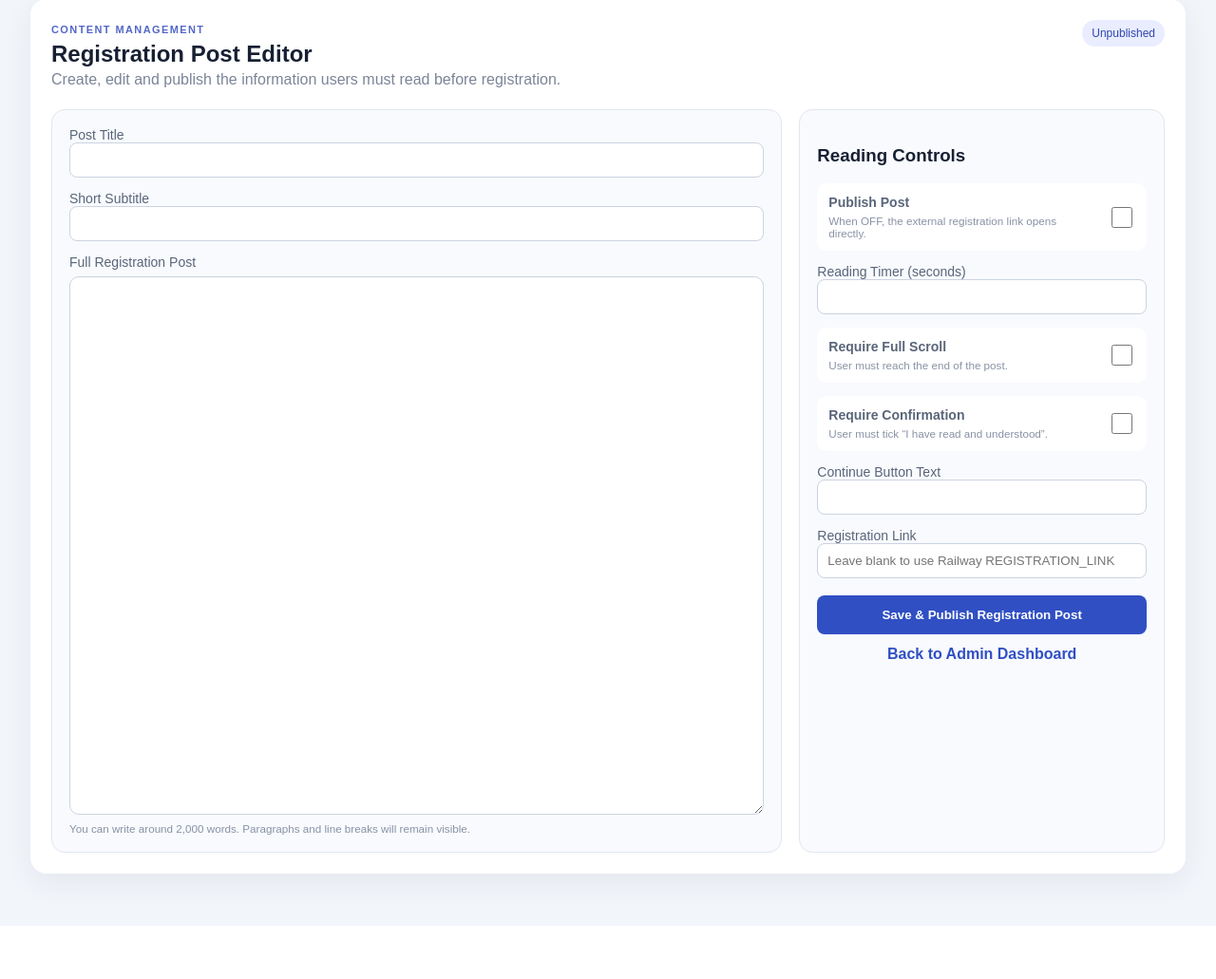
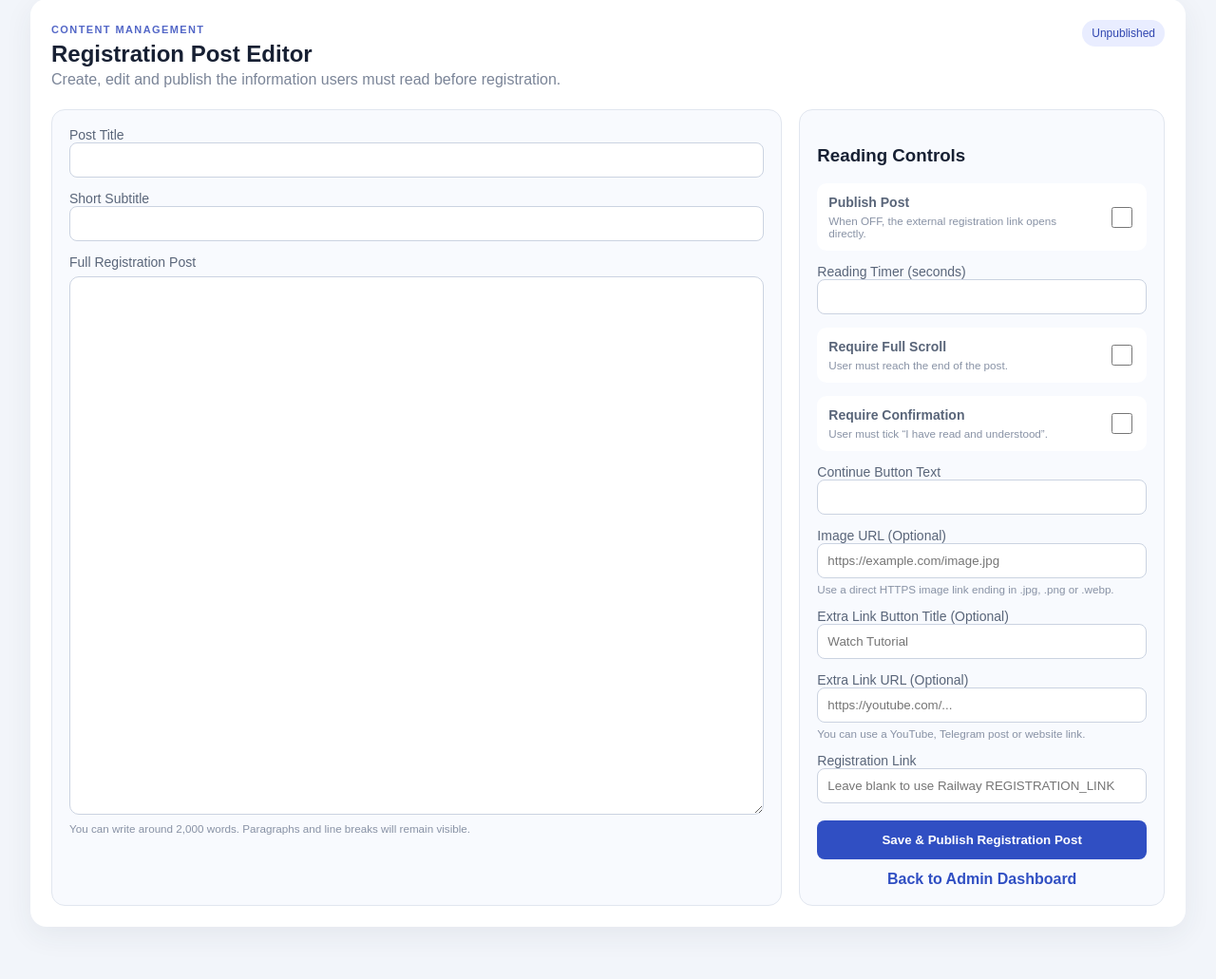
Before and after one commit to rushpay0-eng/reward-team-bot, a Flask app: template templates/registration_post_admin.html in a window 1280 px wide. Shown: the part 87-1118 px from the top of the page at 95% size. Before the commit the page ends 1062 px from the top, so only its background shows below. Run offline with Flask 3, Linux system fonts and the light colour scheme; the template is opened without the code that fills it, so the values that code supplies are empty; parts of the project's set-up code (start-up, migrations or seed data) failed here and were passed over.

Commit message:
Add files via upload

```diff
--- a/templates/registration_post_admin.html
+++ b/templates/registration_post_admin.html
@@ -128,6 +128,38 @@
         </label>
 
         <label>
+          Image URL (Optional)
+          <input
+            type="url"
+            name="registration_image_url"
+            value="{{ settings.registration_image_url }}"
+            placeholder="https://example.com/image.jpg"
+          >
+          <small>Use a direct HTTPS image link ending in .jpg, .png or .webp.</small>
+        </label>
+
+        <label>
+          Extra Link Button Title (Optional)
+          <input
+            name="registration_extra_link_title"
+            maxlength="80"
+            value="{{ settings.registration_extra_link_title }}"
+            placeholder="Watch Tutorial"
+          >
+        </label>
+
+        <label>
+          Extra Link URL (Optional)
+          <input
+            type="url"
+            name="registration_extra_link_url"
+            value="{{ settings.registration_extra_link_url }}"
+            placeholder="https://youtube.com/..."
+          >
+          <small>You can use a YouTube, Telegram post or website link.</small>
+        </label>
+
+        <label>
           Registration Link
           <input
             type="url"
```
Also changed, not shown: templates/registration_info.html (+17 -0 lines).
